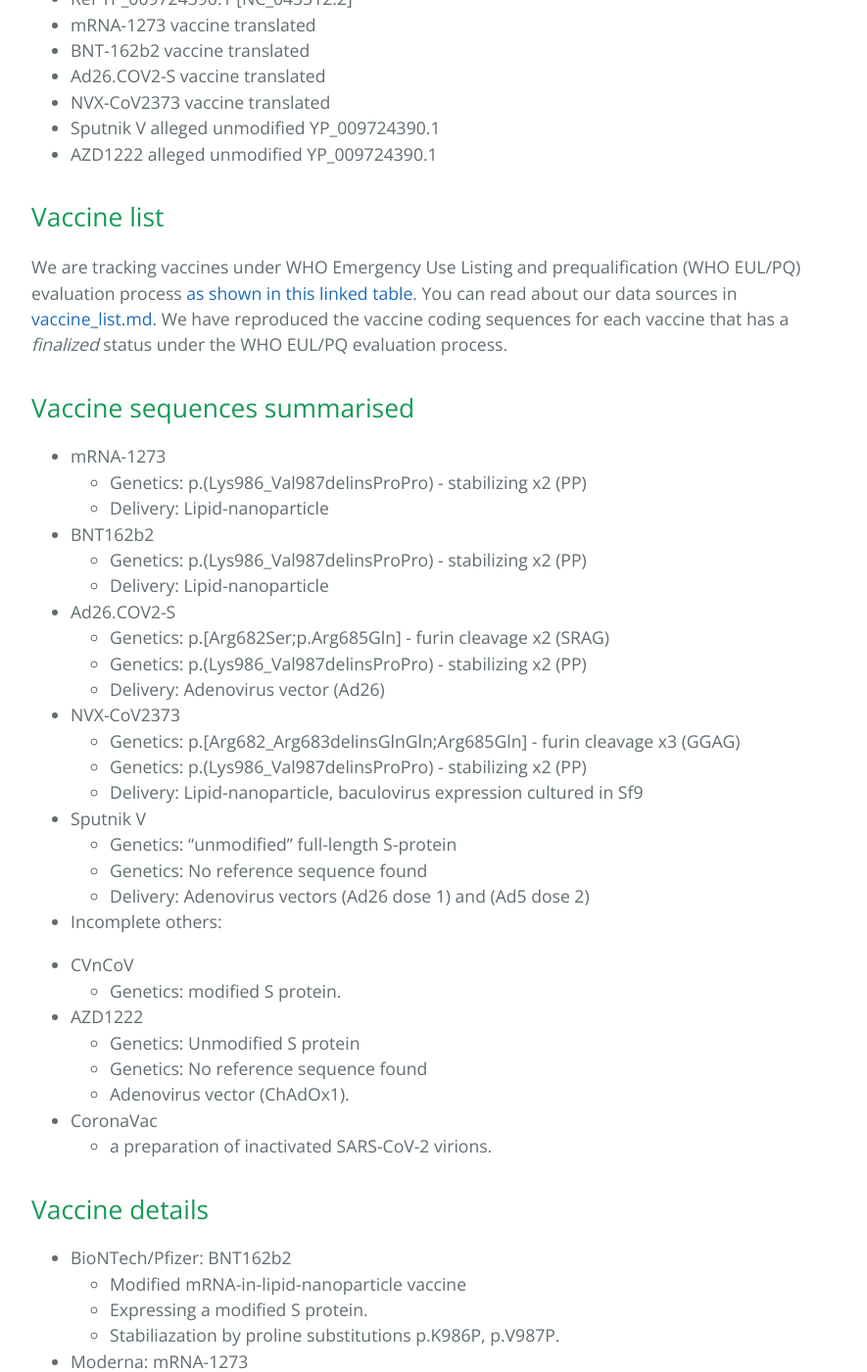
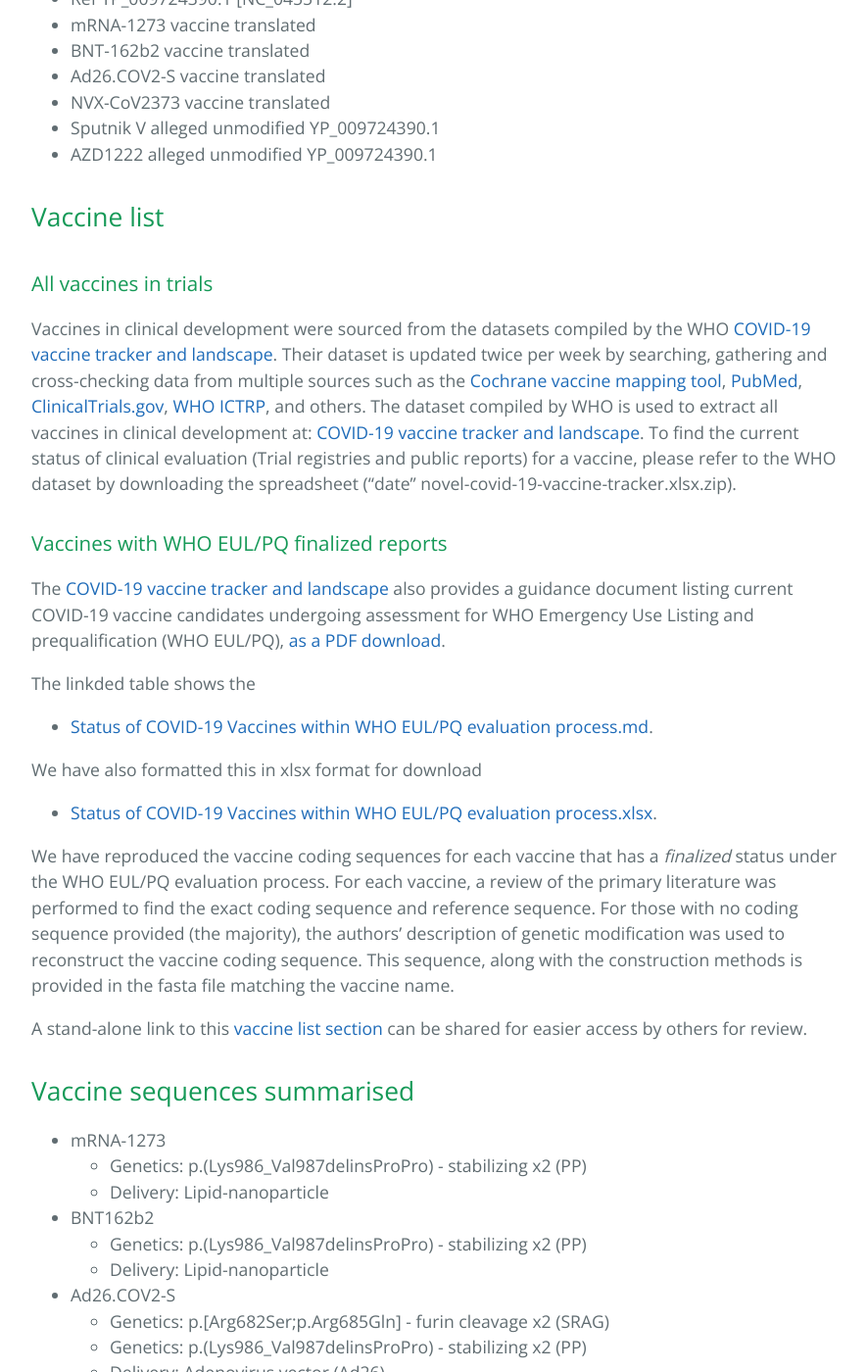
Before and after one commit to DylanLawless/SARS-CoV-2-VOC.github.io, a Jekyll site: the page built from README.md, in a window 1280 px wide and 1400 px high, scrolled down 3174 px. Shown: the whole window at 98% size, without its empty margins (192-1077 px from the left). Built offline with Jekyll 4.4.1, drawn with Linux system fonts in a browser that asks for light colours; our own code applies the rules of GitHub Pages for plain Markdown files.

Commit message:
vaccine list section

```diff
--- a/README.md
+++ b/README.md
@@ -76,11 +76,41 @@
 * AZD1222 alleged unmodified YP_009724390.1
 
 ## Vaccine list
-We are tracking vaccines under WHO Emergency Use Listing and prequalification (WHO EUL/PQ) evaluation process
-[as shown in this linked table](vaccine_list/Status_of_COVID-19_Vaccines_within_WHO_EUL_PQ_evaluation_process.md).
-You can read about our data sources in
-[vaccine_list.md](vaccine_list/vaccine_list.md).
+### All vaccines in trials
+Vaccines in clinical development were sourced from the datasets compiled by the WHO
+[COVID-19 vaccine tracker and landscape](https://www.who.int/publications/m/item/draft-landscape-of-covid-19-candidate-vaccines).
+Their dataset is updated twice per week by searching, gathering and cross-checking data from multiple sources such as the
+[Cochrane vaccine mapping tool](https://covid-nma.com/vaccines/mapping/),
+[PubMed](https://pubmed.ncbi.nlm.nih.gov),
+[ClinicalTrials.gov](https://www.clinicaltrials.gov),
+[WHO ICTRP](https://www.who.int/clinical-trials-registry-platform/the-ictrp-search-portal),
+and others.
+The dataset compiled by WHO is used to extract
+all vaccines in clinical development at:
+[COVID-19 vaccine tracker and landscape](https://www.who.int/publications/m/item/draft-landscape-of-covid-19-candidate-vaccines).
+To find the current status of clinical evaluation (Trial registries and public reports) for a vaccine, please refer to the WHO dataset by downloading the spreadsheet ("date" novel-covid-19-vaccine-tracker.xlsx.zip).
+
+### Vaccines with WHO EUL/PQ finalized reports
+The
+[COVID-19 vaccine tracker and landscape](https://www.who.int/publications/m/item/draft-landscape-of-covid-19-candidate-vaccines)
+also provides a guidance document listing current COVID-19 vaccine candidates undergoing assessment for WHO Emergency Use Listing and prequalification (WHO EUL/PQ),
+[as a PDF download](https://extranet.who.int/pqweb/sites/default/files/documents/Status%20of%20COVID-19%20Vaccines%20within%20WHO%20EUL-PQ%20evaluation%20process%20-%203%20June%202021.pdf).
+
+The linkded table shows the
+* [Status of COVID-19 Vaccines within WHO EUL/PQ evaluation process.md](./vaccine_list/Status_of_COVID-19_Vaccines_within_WHO_EUL_PQ_evaluation_process.md).
+
+We have also formatted this in xlsx format for download
+* [Status of COVID-19 Vaccines within WHO EUL/PQ evaluation process.xlsx](./vaccine_list/Status_of_COVID-19_Vaccines_within_WHO_EUL_PQ_evaluation_process.xlsx).
+
 We have reproduced the vaccine coding sequences for each vaccine that has a _finalized_ status under the WHO EUL/PQ evaluation process.
+For each vaccine, a review of the primary literature was performed to find the exact coding sequence and reference sequence.
+For those with no coding sequence provided (the majority),
+the authors' description of genetic modification was used to reconstruct the vaccine coding sequence.
+This sequence, along with the construction methods is provided in the fasta file matching the vaccine name.
+
+A stand-alone link to this
+[vaccine list section](vaccine_list/vaccine_list.md)
+can be shared for easier access by others for review.
 
 ## Vaccine sequences summarised
 <!--[HGVS-style notation](https://varnomen.hgvs.org/recommendations/protein/variant/delins/) is used for standardized reporting.-->
```
Also changed, not shown: vaccine_list/vaccine_list.md (+2 -2 lines), 1 other file.
